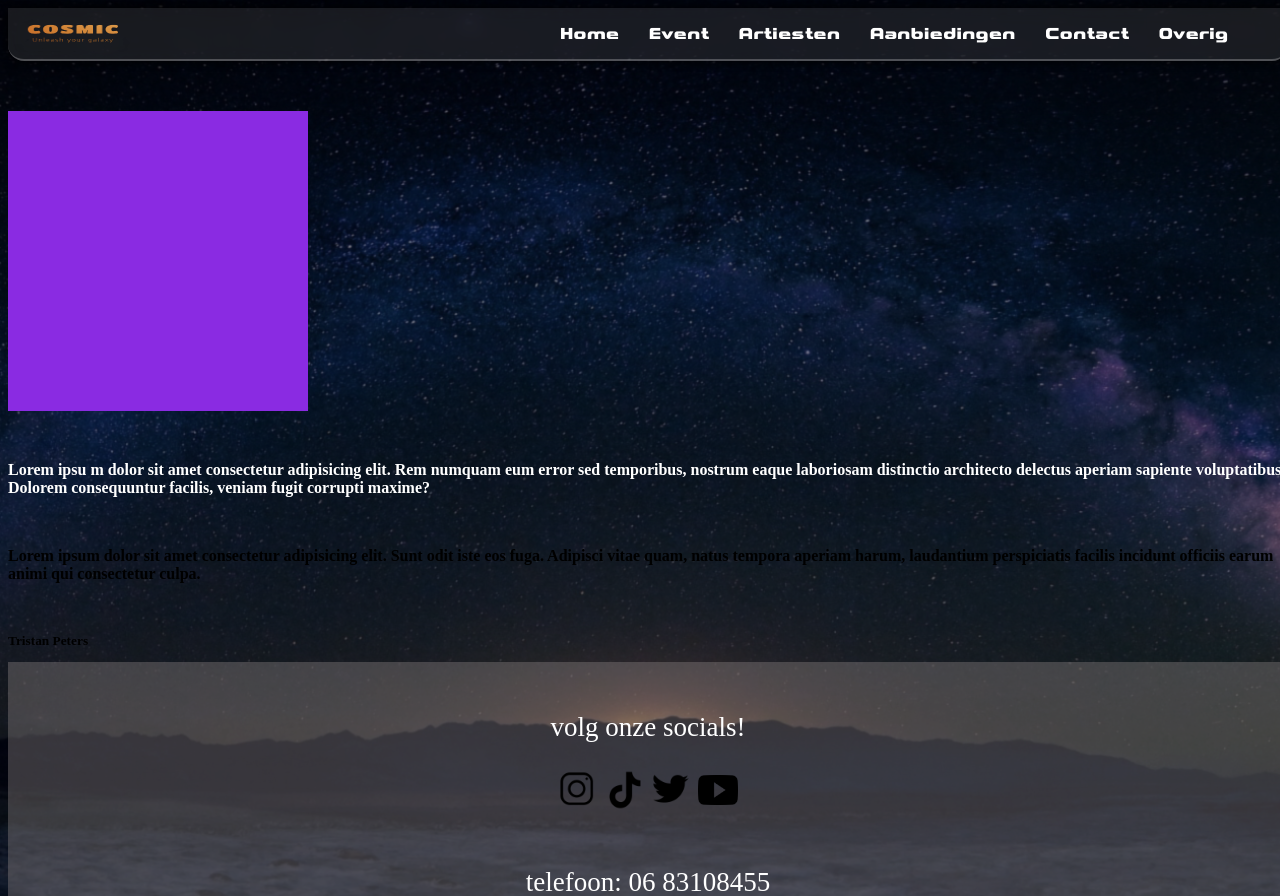
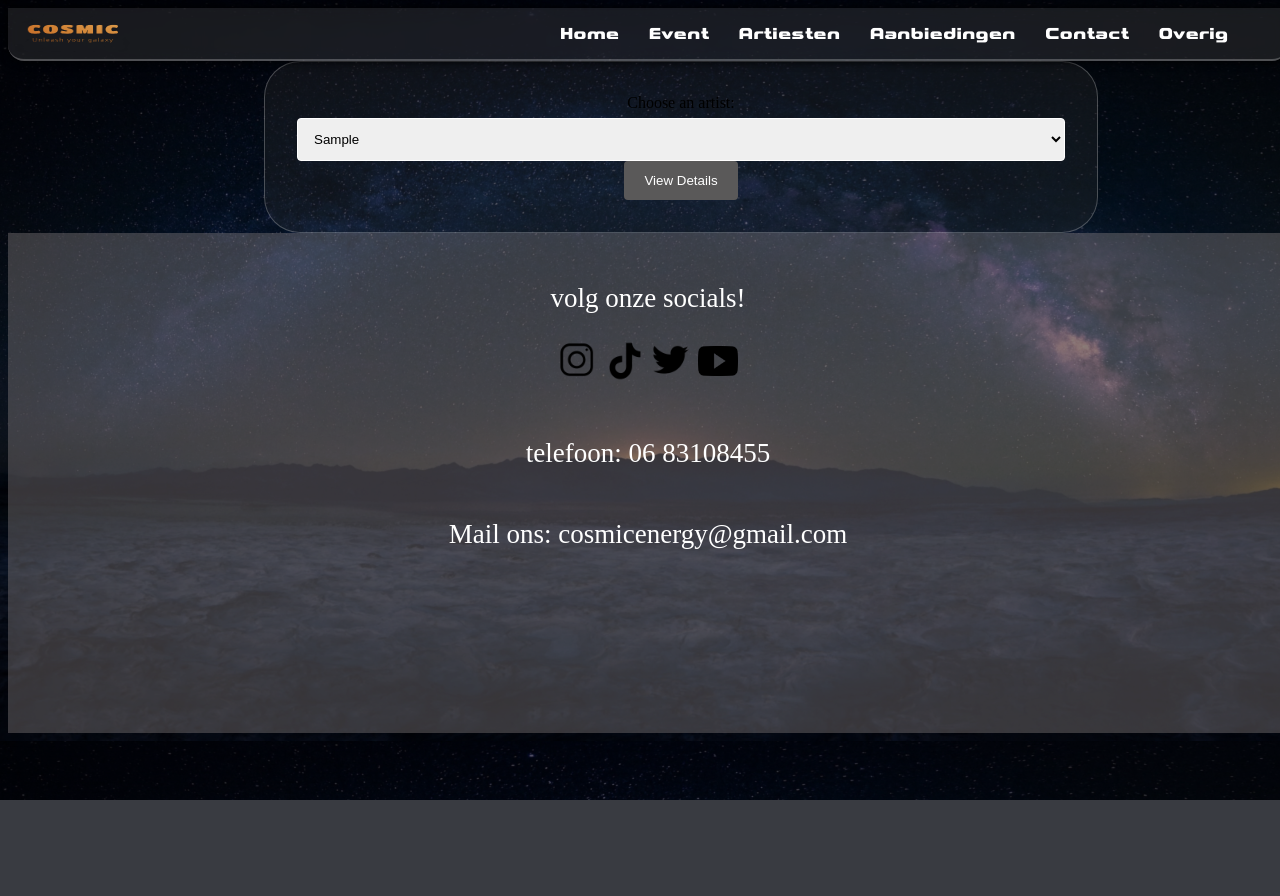
Before and after one commit to Rai71/localFile, a PHP site: page /artiestenDetails.php in a window 1280 px wide. Shown: the top 896 px of the page. After the commit the page ends 800 px from the top, so only its background shows below. Run offline with PHP 8.4, Linux system fonts and the light colour scheme; tables that the repository leaves empty or names only in its code hold one stand-in row (values such as "Sample post").

Commit message:
Update artiestenDetails.php

```diff
--- a/artiestenDetails.php
+++ b/artiestenDetails.php
@@ -15,16 +15,119 @@
     require_once('Php\header.php');
 
     ?>
-        <main id="A">
-            <article><div class="square"></div>
-            <h1>
-                Lorem ipsu  m dolor sit amet consectetur adipisicing elit. Rem numquam eum error sed temporibus, nostrum eaque laboriosam distinctio architecto delectus aperiam sapiente voluptatibus. Dolorem consequuntur facilis, veniam fugit corrupti maxime?</h1>
-        </article>
-            <h2>
-                Lorem ipsum dolor sit amet consectetur adipisicing elit. Sunt odit iste eos fuga. Adipisci vitae quam, natus tempora aperiam harum, laudantium perspiciatis facilis incidunt officiis earum animi qui consectetur culpa.
-            </h2>
-            <h3>Tristan Peters</h3>
-        </main>
+<!DOCTYPE html>
+<html>
+<head>
+	<title>Artist Details</title>
+	<style type="text/css">
+		#popup {
+			display: none;
+			position: fixed;
+			top: 50%;
+			left: 50%;
+			transform: translate(-50%, -50%);
+			padding: 20px;
+			background-color: #fff;
+			border: 1px solid #000;
+			box-shadow: 0px 0px 10px #000;
+			z-index: 9999;
+		}
+	</style>
+</head>
+<body>
+    <main>
+	<form action="" method="post">
+		<label for="artiest">Choose an artist:</label>
+		<select name="artiest" id="artiest">
+			<?php
+				$servername = "localhost";
+				$username = "username";
+				$password = "password";
+				$dbname = "database_name";
+				$conn = new mysqli($servername, $username, $password, $dbname);
+
+				if ($conn->connect_error) {
+					die("Connection failed: " . $conn->connect_error);
+				}
+
+				$sql = "SELECT naam FROM artiesten";
+				$result = $conn->query($sql);
+
+				if ($result->num_rows > 0) {
+					while($row = $result->fetch_assoc()) {
+						echo "<option value='" . $row["naam"] . "'>" . $row["naam"] . "</option>";
+					}
+				} else {
+					echo "<option value=''>No artists found</option>";
+				}
+
+				$conn->close();
+			?>
+		</select>
+		<input type="submit" name="submit" value="View Details">
+	</form>
+
+	<div id="popup">
+		<a href="#" id="close">Close</a>
+		<div id="details">
+			<?php
+				if (isset($_POST["submit"]) && isset($_POST["artiest"])) {
+					$servername = "localhost";
+					$username = "username";
+					$password = "password";
+					$dbname = "database_name";
+					$conn = new mysqli($servername, $username, $password, $dbname);
+
+					if ($conn->connect_error) {
+						die("Connection failed: " . $conn->connect_error);
+					}
+
+					$artiest = mysqli_real_escape_string($conn, $_POST["artiest"]);
+
+
+					$sql = "SELECT * FROM artiesten WHERE naam='$artiest'";
+					$result = $conn->query($sql);
+
+					if ($result->num_rows > 0) {
+						while($row = $result->fetch_assoc()) {
+							echo "<h2>" . $row["naam"] . "</h2>";
+							echo"<p><strong>Genre:</strong> " . $row["genre"] . "</p>";
+                            echo "<p><strong>Albums:</strong></p>";
+                            echo "<ul>";
+                            $sql_albums = "SELECT * FROM albums WHERE artiest='$artiest'";
+                            $result_albums = $conn->query($sql_albums);
+                            if ($result_albums->num_rows > 0) {
+                            while($row_albums = $result_albums->fetch_assoc()) {
+                            echo "<li>" . $row_albums["titel"] . " (" . $row_albums["jaar"] . ")</li>";
+                            }
+                            } else {
+                            echo "<li>No albums found</li>";
+                            }
+                            echo "</ul>";
+                            }
+                            } else {
+                            echo "<p>No details found for selected artist</p>";
+                            }
+				$conn->close();
+			}
+		?>
+	</div>
+</div>
+
+<script type="text/javascript">
+
+	var popup = document.getElementById("popup");
+	var close = document.getElementById("close");
+
+	document.getElementById("artiest").addEventListener("change", function() {
+		popup.style.display = "block";
+	});
+
+	close.addEventListener("click", function() {
+		popup.style.display = "none";
+	});
+</script>
+</main>
         <footer>
         <section>
             <p class="fp">volg onze socials!</p>
```
